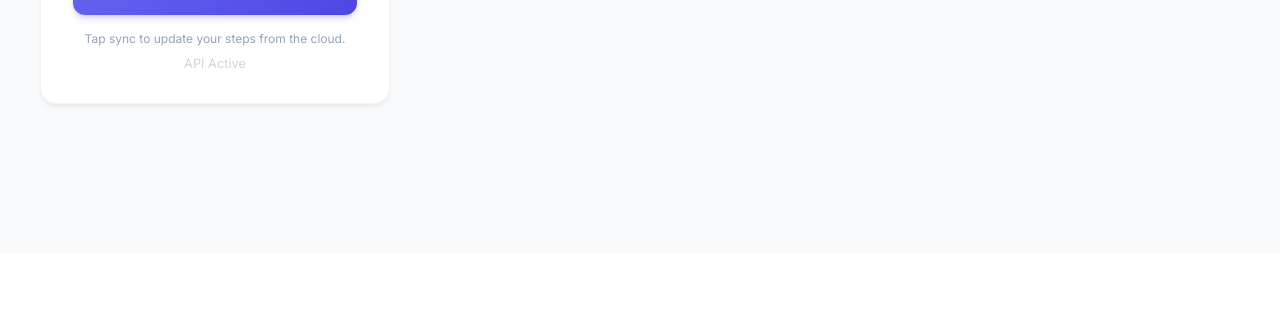
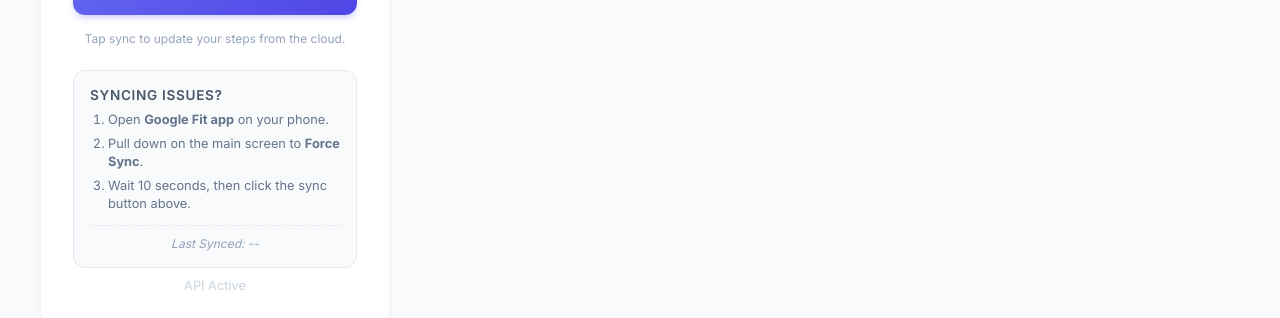
Before and after one commit to Dhanya-Bharadwaj/googlefit, a React (Create React App) app in the folder frontend/: page /dashboard in a window 1280 px wide. Shown: the part 547-865 px from the top of the page. Before the commit the page ends 800 px from the top, so only its background shows below. Built offline with nearby package versions, Linux system fonts and the light colour scheme; no server answers; sample sign-in values are in the browser's storage.

Commit message:
errors rectified

```diff
--- a/frontend/src/components/Dashboard.js
+++ b/frontend/src/components/Dashboard.js
@@ -14,6 +14,7 @@ const Dashboard = () => {
   const [leaderboard, setLeaderboard] = useState([]);
   const [currentUser, setCurrentUser] = useState(null);
   const [steps, setSteps] = useState(0);
+  const [lastSyncTime, setLastSyncTime] = useState(localStorage.getItem('last_sync_time') || '--');
 
   const fetchLeaderboard = useCallback(async () => {
     try {
@@ -112,18 +113,25 @@ const Dashboard = () => {
 
             // 2. Fetch Step Count for Today (Start of day to Now)
             const now = new Date();
-            const startOfDay = new Date(now.getFullYear(), now.getMonth(), now.getDate());
+
+            // Set to beginning of TODAY in local time
+            const startOfDay = new Date(now.getFullYear(), now.getMonth(), now.getDate(), 0, 0, 0, 0);
             const startTimeMillis = startOfDay.getTime();
-            const endTimeMillis = now.getTime();
+
+            // Set to end of TODAY (23:59:59) or just "now" for current progress
+            // Using "now" is correct for current progress, but we'll add 1 minute buffer for safety against server clock skew
+            const endTimeMillis = now.getTime() + 60000;
+
+            console.log("Syncing range:", new Date(startTimeMillis).toLocaleString(), "to", new Date(endTimeMillis).toLocaleString());
 
             const response = await axios.post(
                 'https://www.googleapis.com/fitness/v1/users/me/dataset:aggregate',
                 {
                     aggregateBy: [{
-                        dataTypeName: "com.google.step_count.delta",
-                        dataSourceId: "derived:com.google.step_count.delta:com.google.android.gms:estimated_steps"
+                        dataTypeName: "com.google.step_count.delta"
+                        // removed dataSourceId to allow Google to auto-merge all available sensors/sources
                     }],
-                    bucketByTime: { durationMillis: 86400000 }, // 24h bucket ensures we get the daily total
+                    bucketByTime: { durationMillis: 86400000 },
                     startTimeMillis,
                     endTimeMillis
                 },
@@ -164,6 +172,9 @@ const Dashboard = () => {
 
             // 3. Update State & Backend
             setSteps(totalSteps);
+            const timeStr = new Date().toLocaleTimeString();
+            setLastSyncTime(timeStr);
+            localStorage.setItem('last_sync_time', timeStr);
 
             if (currentUser) {
                 const updatedUser = { ...currentUser, steps: totalSteps };
@@ -172,7 +183,6 @@ const Dashboard = () => {
                 updateBackendSteps(totalSteps);
             }
 
-            const timeStr = new Date().toLocaleTimeString();
             if (totalSteps > 0) {
                 alert(`Successfully Synced!\n\nSteps: ${totalSteps}\nTime: ${timeStr}\n\nNote: If this is lower than your phone, please "Pull Down to Refresh" inside your mobile Google Fit app.`);
             } else {
@@ -254,6 +264,16 @@ const Dashboard = () => {
             Tap sync to update your steps from the cloud.
           </p>
 
+          <div className="accuracy-tip">
+            <h3>Syncing Issues?</h3>
+            <ol>
+              <li>Open <strong>Google Fit app</strong> on your phone.</li>
+              <li>Pull down on the main screen to <strong>Force Sync</strong>.</li>
+              <li>Wait 10 seconds, then click the sync button above.</li>
+            </ol>
+            <p>Last Synced: {lastSyncTime}</p>
+          </div>
+
           {/* Debug Info for User */}
           <div style={{fontSize: '0.8rem', color: '#cbd5e1', marginTop: '10px', textAlign: 'center'}}>
              API Active
--- a/frontend/src/styles/Dashboard.css
+++ b/frontend/src/styles/Dashboard.css
@@ -181,6 +181,46 @@
     margin-top: 16px;
 }
 
+.accuracy-tip {
+    margin-top: 24px;
+    padding: 16px;
+    background: #f8fafc;
+    border: 1px solid #e2e8f0;
+    border-radius: 12px;
+    text-align: left;
+}
+
+.accuracy-tip h3 {
+    font-size: 0.85rem;
+    color: #475569;
+    margin: 0 0 8px 0;
+    font-weight: 600;
+    text-transform: uppercase;
+    letter-spacing: 0.05em;
+}
+
+.accuracy-tip ol {
+    font-size: 0.8rem;
+    color: #64748b;
+    padding-left: 18px;
+    margin: 0;
+}
+
+.accuracy-tip li {
+    margin-bottom: 6px;
+    line-height: 1.4;
+}
+
+.accuracy-tip p {
+    font-size: 0.75rem;
+    color: #94a3b8;
+    margin: 12px 0 0 0;
+    font-style: italic;
+    text-align: center;
+    border-top: 1px dashed #e2e8f0;
+    padding-top: 10px;
+}
+
 /* Leaderboard Panel */
 .leaderboard-header {
     display: flex;
```
